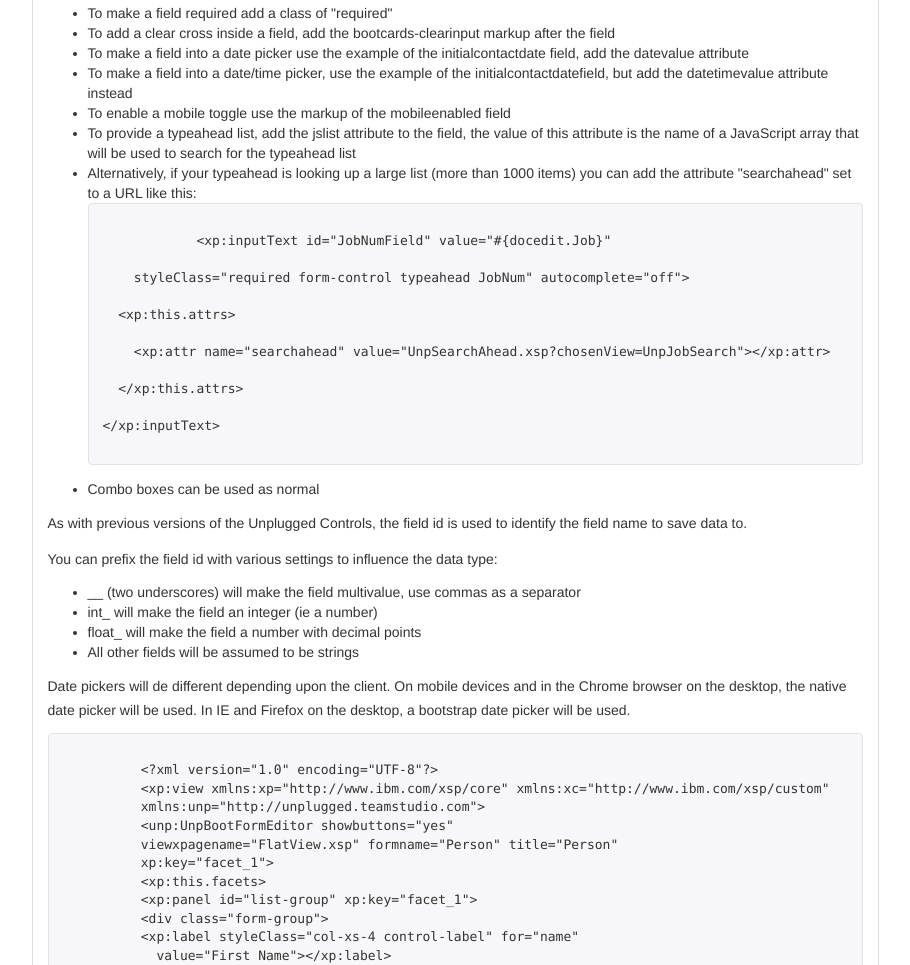
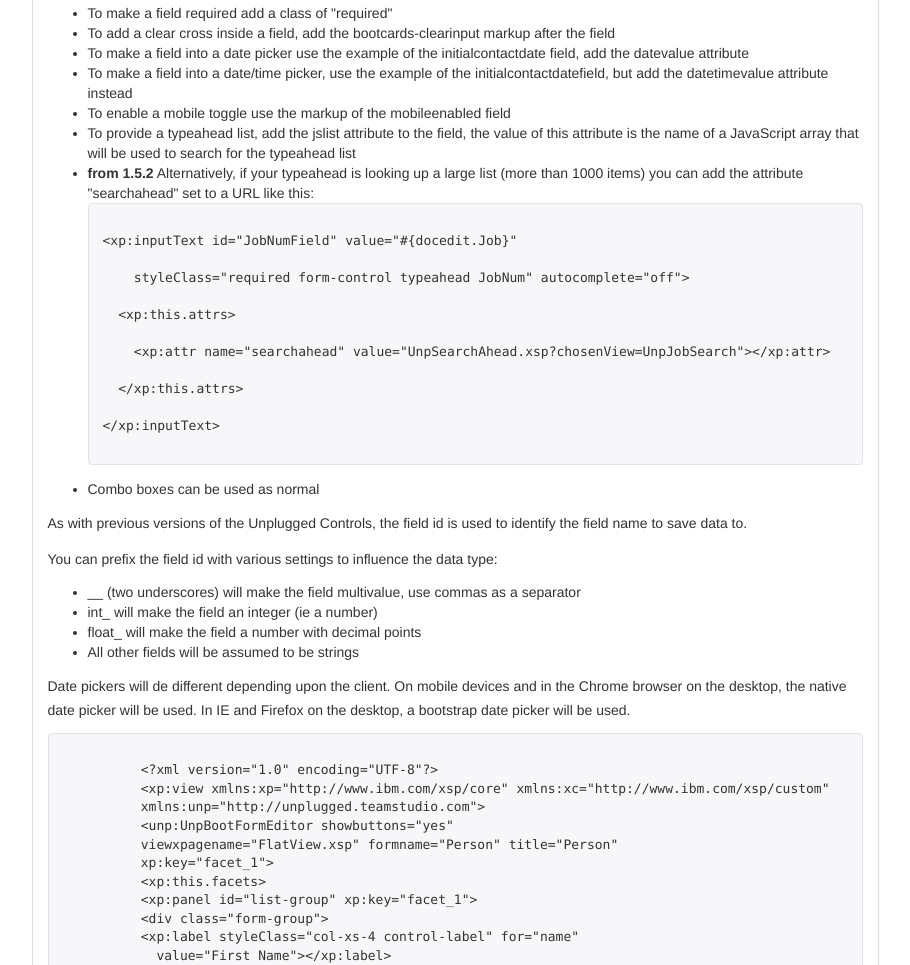
Before and after one commit to whitemx/xcontrols-domino, a website: page public/docs.html in a window 1280 px wide. Shown: the part 7637-8602 px from the top of the page, without its empty margins (331-1241 px from the left). Drawn offline with nearby package versions, Linux system fonts and the light colour scheme.

Commit message:
Update docs.html

```diff
--- a/public/docs.html
+++ b/public/docs.html
@@ -433,10 +433,10 @@
             <li>To make a field into a date/time picker, use the example of the initialcontactdatefield, but add the datetimevalue attribute instead</li>
             <li>To enable a mobile toggle use the markup of the mobileenabled field</li>
             <li>To provide a typeahead list, add the jslist attribute to the field, the value of this attribute is the name of a JavaScript array that will be used to search for the typeahead list</li>
-            <li>Alternatively, if your typeahead is looking up a large list (more than 1000 items) you can add the attribute "searchahead" set to a URL like this:
+            <li><strong>from 1.5.2</strong> Alternatively, if your typeahead is looking up a large list (more than 1000 items) you can add the attribute "searchahead" set to a URL like this:
             <br />
             <div class="highlight"><pre><code class="html">
-            &lt;xp:inputText id="JobNumField" value="#{docedit.Job}"<br />
+&lt;xp:inputText id="JobNumField" value="#{docedit.Job}"<br />
     styleClass="required form-control typeahead JobNum" autocomplete="off"&gt;<br />
   &lt;xp:this.attrs&gt;<br />
     &lt;xp:attr name="searchahead" value="UnpSearchAhead.xsp?chosenView=UnpJobSearch"&gt;&lt;/xp:attr&gt;<br />
```
